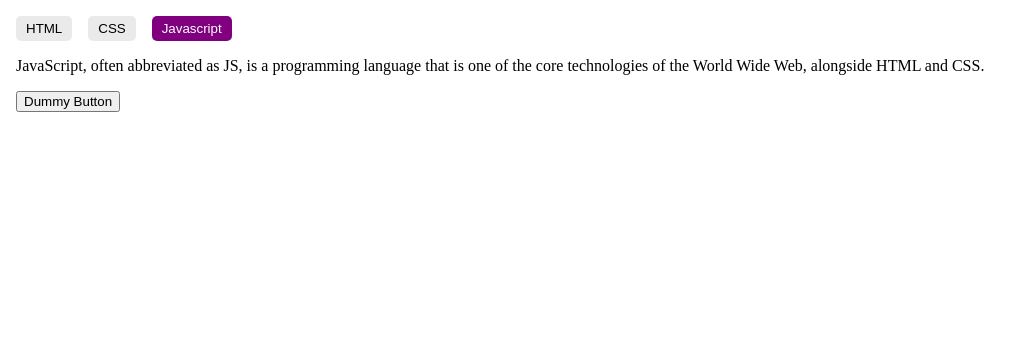
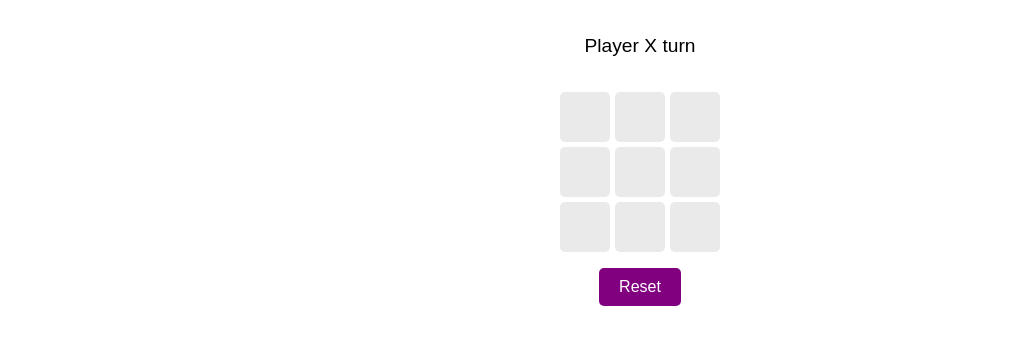
Before and after one commit to aman-kumar-rai/react-machine-coding, a React (Vite) app: page / in a window 1280 px wide. Shown: the top 344 px of the page, without its empty margins (0-1031 px from the left). Built offline with nearby package versions, Linux system fonts and the light colour scheme.

Commit message:
Add implementation for TicTacToe component

```diff
--- a/src/App/App.jsx
+++ b/src/App/App.jsx
@@ -1,35 +1,14 @@
 import styles from "./style.module.css";
-import Tabs from "../examples/Tabs/Tabs";
+import TicTacToe from "../examples/TicTacToe/TicTacToe";
 
 const App = () => {
 
-    const items = [
-        {
-            id: "html",
-            label: "HTML",
-            content: "The HyperText Markup Language or HTML is the standard markup language for documents designed to be displayed in a web browser."
-        },
-        {
-            id: "css",
-            label: "CSS",
-            content: "Cascading Style Sheets is a style sheet language used for describing the presentation of a document written in a markup language such as HTML or XML."
-        },
-        {
-            id: "javascript",
-            label: "Javascript",
-            content: "JavaScript, often abbreviated as JS, is a programming language that is one of the core technologies of the World Wide Web, alongside HTML and CSS."
-        },
-    ]
-
-
-
     return (
         <div className={styles.container}>
-            <Tabs
-                items={items}
-                defaultValue={items[2].id}
+            <TicTacToe
+                rows={3}
+                cols={3}
             />
-            <button>Dummy Button</button>
         </div>
     );
 }
--- /dev/null
+++ b/src/examples/TicTacToe/TicTacToe.jsx
@@ -0,0 +1,102 @@
+import { useState, useMemo } from "react";
+import { getInitialBoardState } from "./utils";
+import styles from "./style.module.css";
+
+const TicTacToe = ({ rows = 3, cols = 3 }) => {
+
+    const [boardState, setBoardState] = useState(() => getInitialBoardState(rows, cols));
+    const [nextPlayer, setNextPlayer] = useState("X");
+    const [isGameOver, setIsGameOver] = useState(false);
+    const [winner, setWinner] = useState("");
+
+    const checkIsGameOver = (board, player) => {
+        if (((board["0_0"] === player) && (board["0_1"] === player) && (board["0_2"] === player)) ||
+            ((board["1_0"] === player) && (board["1_1"] === player) && (board["1_2"] === player)) ||
+            ((board["2_0"] === player) && (board["2_1"] === player) && (board["2_2"] === player)) ||
+            ((board["0_0"] === player) && (board["1_0"] === player) && (board["2_0"] === player)) ||
+            ((board["0_1"] === player) && (board["1_1"] === player) && (board["2_1"] === player)) ||
+            ((board["0_2"] === player) && (board["1_2"] === player) && (board["2_2"] === player)) ||
+            ((board["0_0"] === player) && (board["1_1"] === player) && (board["2_2"] === player)) ||
+            ((board["0_2"] === player) && (board["1_1"] === player) && (board["2_0"] === player))
+        ) {
+            return true;
+        }
+        else {
+            return false;
+        }
+    }
+
+    const handleResetBoard = () => {
+        setBoardState(getInitialBoardState(rows, cols));
+        setNextPlayer("X");
+        setWinner("");
+        setIsGameOver(false);
+    }
+
+    const handleClickCol = (event) => {
+        const id = event.target.getAttribute("data-id");
+
+        const _boardState = {
+            ...boardState,
+            [id]: nextPlayer
+        }
+        const _isGameOver = checkIsGameOver(_boardState, nextPlayer);
+
+        if (_isGameOver) {
+            setWinner(nextPlayer);
+            setIsGameOver(true);
+        }
+        else {
+            setNextPlayer((prevNextPlayer) => prevNextPlayer === "X" ? "O" : "X")
+        }
+
+        setBoardState(_boardState);
+    }
+
+    return (
+        <div className={styles.container}>
+            <p className={styles.info}>{
+                isGameOver ? (
+                    `Player ${winner} won`
+                ) : (
+                    `Player ${nextPlayer} turn`
+                )
+            }</p>
+            <div className={styles.board}>
+                {
+                    new Array(rows).fill(1).map((_, rowIndex) => {
+                        return (
+                            <div
+                                key={rowIndex}
+                                className={styles.row}
+                            >
+                                {new Array(cols).fill(1).map((_, colIndex) => {
+                                    return (
+                                        <button
+                                            key={colIndex}
+                                            data-value={boardState[`${rowIndex}_${colIndex}`]}
+                                            data-id={`${rowIndex}_${colIndex}`}
+                                            className={styles.col}
+                                            onClick={handleClickCol}
+                                            disabled={boardState[`${rowIndex}_${colIndex}`] !== ""}
+                                        >
+                                            {boardState[`${rowIndex}_${colIndex}`]}
+                                        </button>
+                                    )
+                                })}
+                            </div>
+                        )
+                    })
+                }
+            </div>
+            <button
+                className={styles.reset_btn}
+                onClick={handleResetBoard}
+            >
+                Reset
+            </button>
+        </div>
+    )
+}
+
+export default TicTacToe;
--- /dev/null
+++ b/src/examples/TicTacToe/style.module.css
@@ -0,0 +1,56 @@
+.container {
+    display: flex;
+    flex-flow: column nowrap;
+    justify-content: center;
+    align-items: center;
+    row-gap: 1rem;
+}
+
+.board {
+    display: flex;
+    flex-flow: column nowrap;
+    row-gap: 5px;
+}
+
+.info {
+    font-size: 1.2rem;
+    font-family: Arial, Helvetica, sans-serif;
+}
+
+.row {
+    display: flex;
+    flex-flow: row nowrap;
+    column-gap: 5px;
+}
+
+.col {
+    display: flex;
+    justify-content: center;
+    align-items: center;
+    width: 50px;
+    height: 50px;
+    border: none;
+    background-color: #eaeaea;
+    border-radius: 5px;
+    cursor: pointer;
+}
+
+.col[data-value='X'] {
+    background-color: dodgerblue;
+    color: white;
+}
+
+.col[data-value='O'] {
+    background-color: seagreen;
+    color: white;
+}
+
+.reset_btn {
+    font-size: 1rem;
+    padding: 10px 20px;
+    background-color: purple;
+    color: white;
+    border: none;
+    outline: none;
+    border-radius: 5px;
+}
--- /dev/null
+++ b/src/examples/TicTacToe/utils.js
@@ -0,0 +1,14 @@
+const getInitialBoardState = (rows, cols) => {
+    const boardState = {};
+
+    for(let i=0; i<rows; i++) {
+        for(let j=0; j<cols; j++) {
+            boardState[`${i}_${j}`] = "";
+        }
+    }
+    return boardState;
+}
+
+export {
+    getInitialBoardState
+}
```
